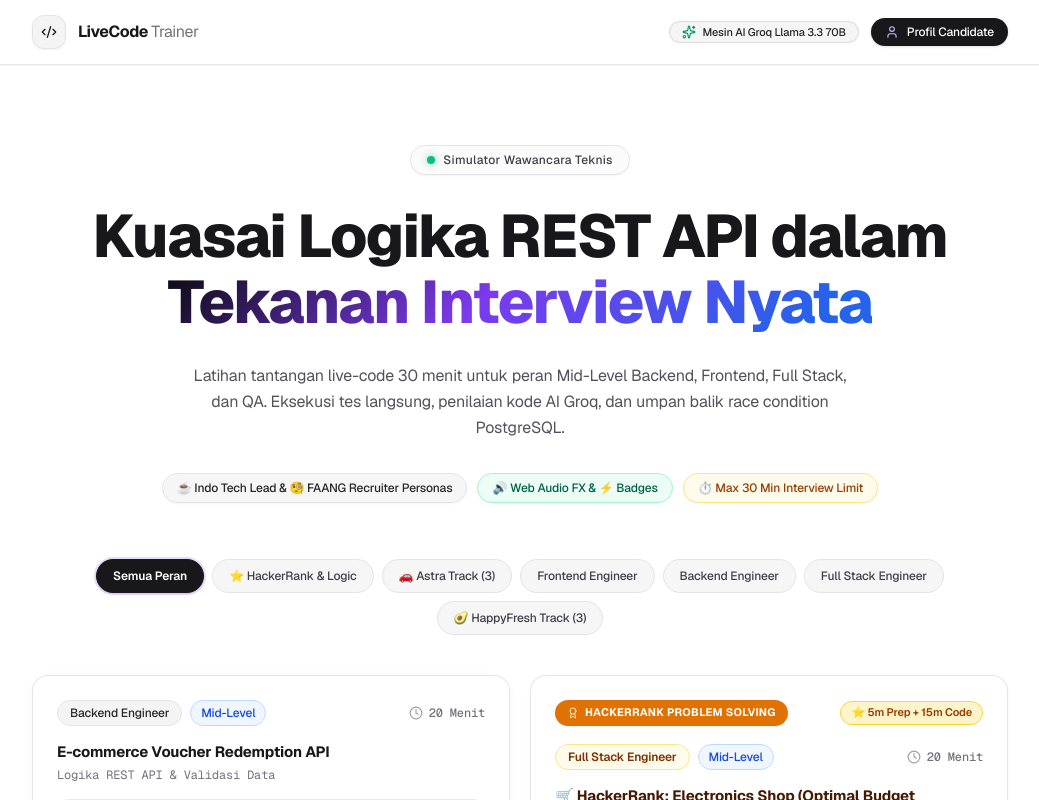
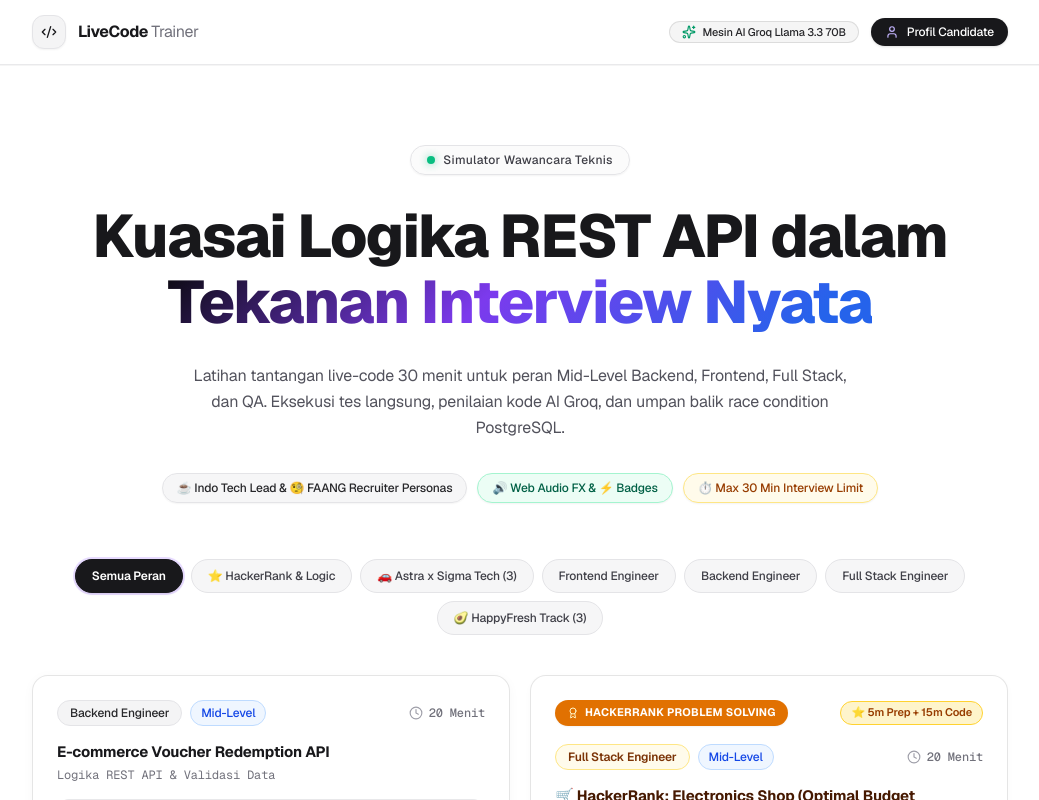
Before and after one commit to adibwafi/livecode-logic-trainer, a Next.js app: page / in a window 1280 px wide. Shown: the top 800 px of the page, without its empty margins (120-1159 px from the left). Built offline with nearby package versions, Linux system fonts and the light colour scheme.

Commit message:
feat(ui): update Astra x Sigma Tech track filter label and update project state

```diff
--- a/app/page.tsx
+++ b/app/page.tsx
@@ -73,7 +73,7 @@
   const roleFilters = [
     { key: 'ALL', label: t('allRoles') },
     { key: 'ProblemSolving', label: '⭐ HackerRank & Logic' },
-    { key: 'Astra', label: '🚗 Astra Track (3)' },
+    { key: 'Astra', label: '🚗 Astra x Sigma Tech (3)' },
     { key: 'Frontend', label: 'Frontend Engineer' },
     { key: 'Backend', label: 'Backend Engineer' },
     { key: 'Full Stack', label: 'Full Stack Engineer' },
```
Also changed, not shown: 1 other file (tests, documents, lock files or other folders).
